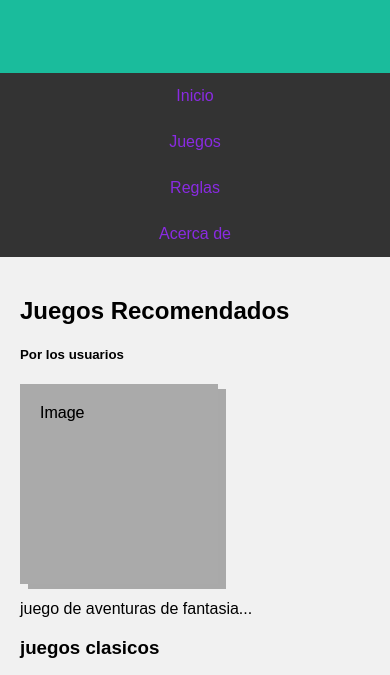
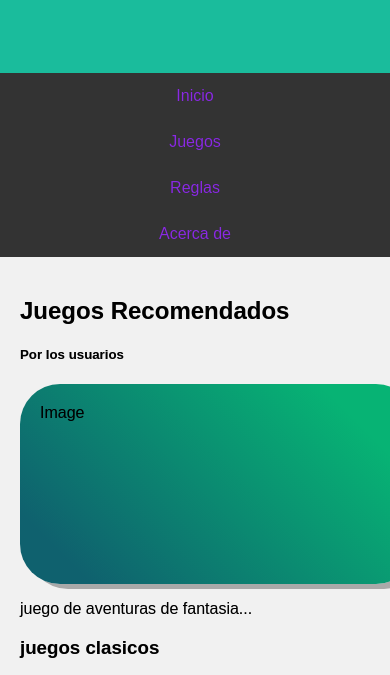
Before and after one commit to gadiel04fernandez/semana10, a plain HTML site: page responsiveJuegos.html in a window 390 px wide. Shown: the part 161-836 px from the top of the page. Drawn offline with Linux system fonts and the light colour scheme.

Commit message:
Update estiloresponsiveJuegos.css

```diff
--- a/css/estiloresponsiveJuegos.css
+++ b/css/estiloresponsiveJuegos.css
@@ -6,6 +6,11 @@
   body {
     font-family: Arial;
     margin: 0;
+    border: 0px solid rgba(100, 100, 100, 1);
+    border-radius: 40px;
+    background-color: rgba(255, 255, 255, 0.5);
+    box-shadow: 8px 5px 0px 0px rgba(0, 0, 0, 0.3);
+    text-shadow: 0px 0px 0px rgba(0, 0, 0, 0.3);
   }
 
   /* Header/logo Title */
@@ -61,7 +66,6 @@
   /* Fake image, just for this example */
   .fakeimg {
     background-color: #aaa;
-    width: 50%;
     padding: 20px;
   }
 
@@ -73,9 +77,19 @@
   }
 
   .fakeimg {
+    border: 0px solid rgba(100, 100, 100, 1);
+    border-radius: 40px;
+    background: linear-gradient(
+      45deg,
+      rgba(15, 97, 110, 1) 12%,
+      rgba(7, 179, 116, 1) 84%
+    );
+    background-blend-mode: normal;
+    transform: translate(0px, 0px);
     box-shadow: 8px 5px 0px 0px rgba(0, 0, 0, 0.3);
     text-shadow: 0px 0px 0px rgba(0, 0, 0, 0.3);
   }
+
 
 
   /* Responsive layout - when the screen is less than 700px wide, make the two columns stack on top of each other instead of next to each other */
```
